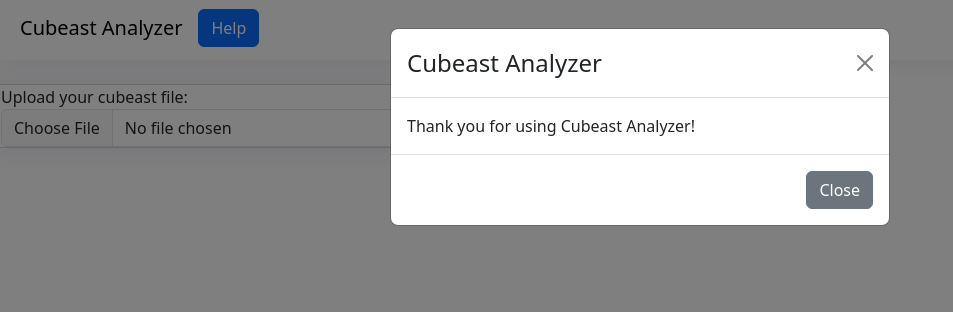
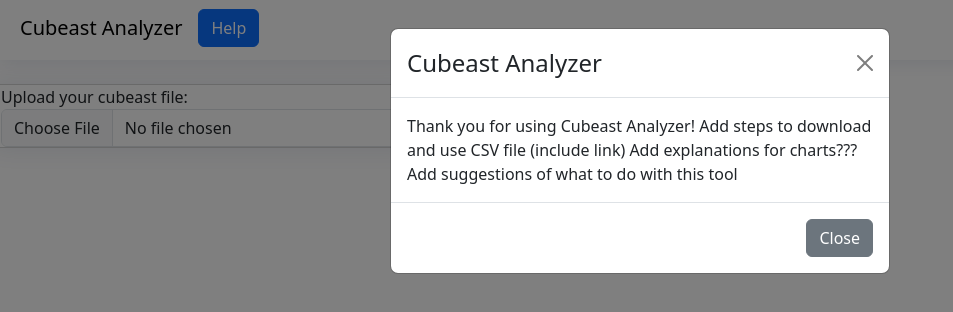
Before and after one commit to cuberplus/cubeastanalyzer, a React (Create React App) app: page / in a window 1280 px wide. Both pictures are taken after a click on the button "Help". Shown: the top 312 px of the page, without its empty margins (0-953 px from the left). Built offline with nearby package versions, Linux system fonts and the light colour scheme.

Commit message:
Added outline

```diff
--- a/src/Components/FileInput.tsx
+++ b/src/Components/FileInput.tsx
@@ -51,7 +51,15 @@ export class FileInput extends React.Component<FileInputProps, FileInputState> {
                     <Modal.Header closeButton>
                         <Modal.Title>Cubeast Analyzer</Modal.Title>
                     </Modal.Header>
-                    <Modal.Body>Thank you for using Cubeast Analyzer!</Modal.Body>
+                    <Modal.Body>
+                        Thank you for using Cubeast Analyzer!
+
+                        Add steps to download and use CSV file (include link)
+
+                        Add explanations for charts???
+
+                        Add suggestions of what to do with this tool
+                    </Modal.Body>
                     <Modal.Footer>
                         <Button variant="secondary" onClick={() => { this.closeButtonClicked() }}>
                             Close
```
